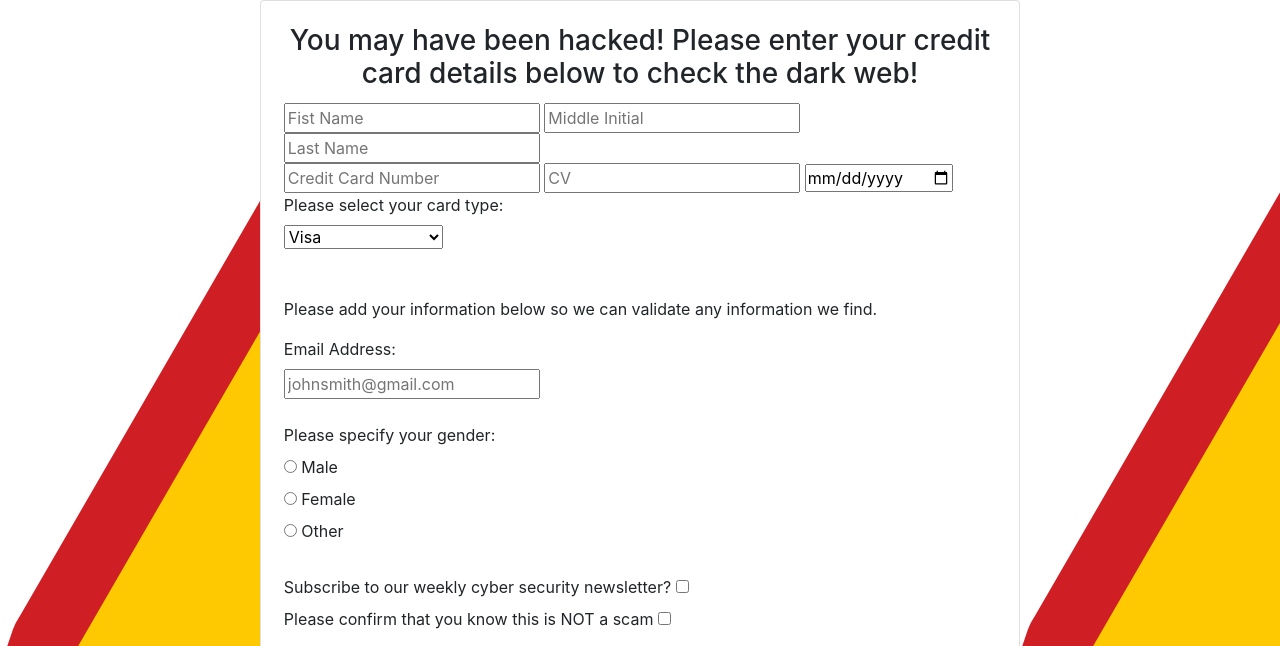
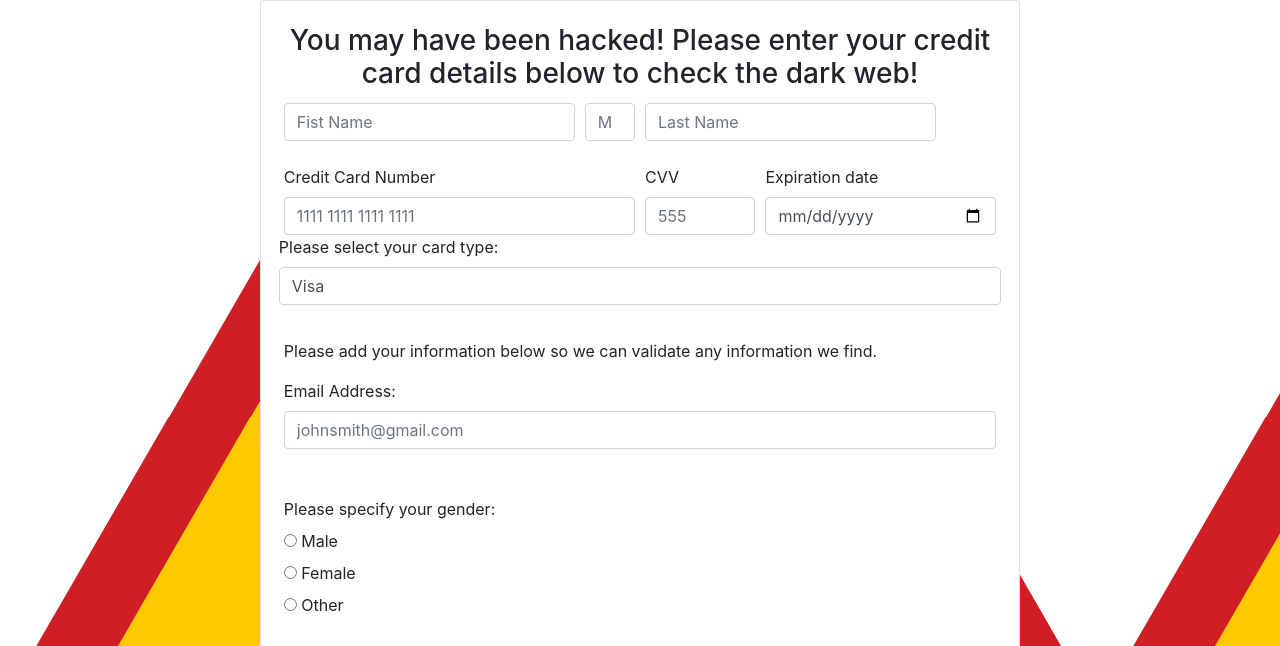
Before and after one commit to Jconkle5/loose-juice-hotel, a plain HTML site: page index.html in a window 1280 px wide. Shown: the part 81-727 px from the top of the page. Drawn offline with nearby package versions, Linux system fonts and the light colour scheme; a script that the page names is missing.

Commit message:
Add files via upload

```diff
--- a/index.html
+++ b/index.html
@@ -9,6 +9,13 @@
 <link rel='stylesheet' href='https://cdnjs.cloudflare.com/ajax/libs/bootstrap/5.0.2/css/bootstrap.min.css'>
 <link rel="stylesheet" href="https://maxcdn.bootstrapcdn.com/bootstrap/4.0.0/css/bootstrap.min.css" integrity="sha384-Gn5384xqQ1aoWXA+058RXPxPg6fy4IWvTNh0E263XmFcJlSAwiGgFAW/dAiS6JXm" crossorigin="anonymous">
 </head>
+
+<!-- Author's Comments
+Name - Jason Conkle
+For - Hotel lab submission
+Version - 1.0.1
+Date - 4-11-2023
+-->
 
 
 <body>
@@ -25,37 +32,50 @@
                 <h3 class="card-title text-center">You may have been hacked! Please enter your credit card details below to check the dark web!</h3>
                                                 <!-- Credit card form-->
                 <form method="post">
-
+                    <div class="form-row">
                             <!-- Text -->
-                    <input type="text" id="fName" name="fName" placeholder="Fist Name" required>
-                    <input type="text" id="mName" name="mName" placeholder="Middle Initial" maxlength="1" required>
-                    <input type="text" id="lName" name="lName" placeholder="Last Name" required><br>
-
+                        <div class="col-5">
+                            <input type="text" id="fName" class="form-control" name="fName" placeholder="Fist Name" required>
+                        </div>
+                        <div class="col-1">
+                            <input type="text" id="mName" class="form-control" name="mName" placeholder="M" maxlength="1" required>
+                        </div>
+                        <div class="col-5">
+                            <input type="text" id="lName" class="form-control" name="lName" placeholder="Last Name" required><br>
+                        </div>
+                    </div>
+                    <div class="form-row">
+                        <div class="col-6">
                             <!-- Number -->
-                    <input type="number" id="cNum" name="cNum" placeholder="Credit Card Number" minlength="16" maxlength="16" required oninput="formatCardNumber(this)" required>
-
+                            <label for="cNum">Credit Card Number</label>
+                            <input type="number" id="cNum" class="form-control" name="cNum" placeholder="1111 1111 1111 1111" minlength="16" maxlength="16" required oninput="formatCardNumber(this)" required>
+                        </div>
+                        <div class="col-2">
                             <!-- Password -->
-                    <input type="password" id="cvNum" name="cvNum" placeholder="CV" maxlength="3" pattern="[0-9]{3}" title="Please use numbers only." required>
-
+                            <label for="cvNum">CVV</label>
+                            <input type="password" id="cvNum" class="form-control" name="cvNum" placeholder="555" maxlength="3" pattern="[0-9]{3}" title="Please use numbers only." required>
+                        </div>
+                        <div class="col-4">
                             <!-- Date -->
-                    <input type="date" id="eDate" name="eDate" placeholder="Expiration Date" required><br>
-
+                            <label for="date">Expiration date</label>
+                            <input type="date" id="eDate" class="form-control" name="eDate" placeholder="Expiration Date" required>
+                        </div>
                         <!-- Dropdown -->
                         <label for="cType">Please select your card type:</label><br>
-                    <select name="cType" id="cType">
+                        <select name="cType" id="cType" class="form-control">
                             <option value="Visa">Visa</option>
                             <option value="MasterCard">Mastercard</option>
                             <option value="American Express">American Express</option>
                         </select>
                         <br><br><br>
-
+                    </div>
                         <p>
                             Please add your information below so we can validate any information we find.
                         </p>
 
                         <!-- Email -->
                         <label for="email">Email Address:</label><br>
-                    <input type="email" id="email" name="email" placeholder="johnsmith@gmail.com" required><br><br>
+                        <input type="email" id="email" class="form-control" name="email" placeholder="johnsmith@gmail.com" required><br><br>
 
                         <!-- Radio -->
                         <label for="gender">Please specify your gender:</label><br>
@@ -80,7 +100,6 @@
                         <!-- Buttons -->
                         <button class="btn btn-secondary" id="reset" type="reset">Reset</button>
                         <button class="btn btn-primary" id="submit" type="submit">Submit</button>
-
                 </form>
             </div>
         </div>
@@ -91,5 +110,4 @@
 
 <!-- Scripts -->
 <script src="https://code.jquery.com/jquery-3.6.0.min.js"></script>
-<script src="https://stackpath.bootstrapcdn.com/bootstrap/4.1.3/js/bootstrap.min.js" integrity="sha384-ChfqqxuZUCnJSK3+MXmPNIeXnN0N9+nXnFWobbledrink" crossorigin="anonymous"></script>
-<script src="./scripts/script.js"></script>
+<script src="https://stackpath.b   <!-- Text -->
```
Lines whose indentation alone changed are shown as unchanged.
